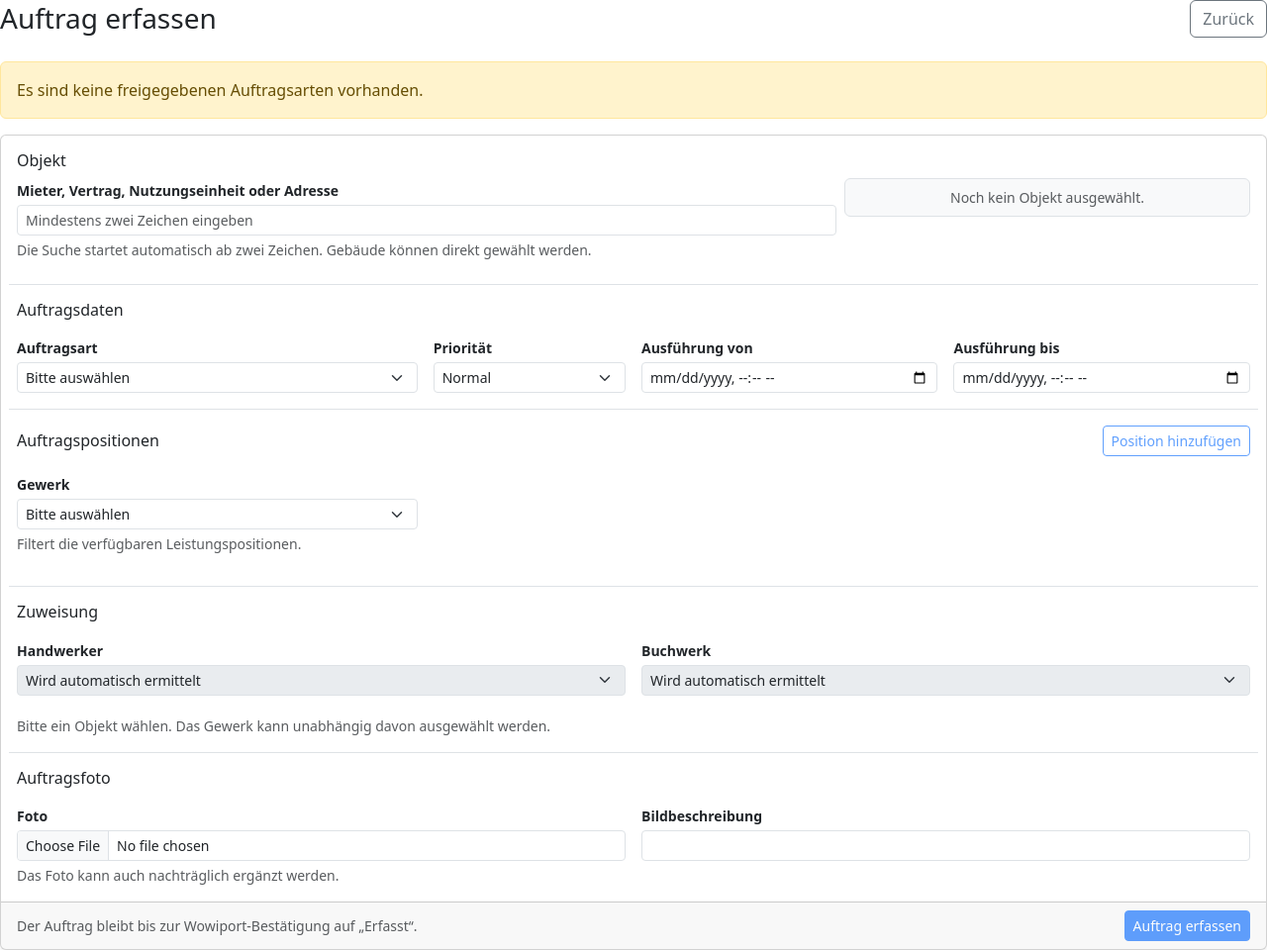
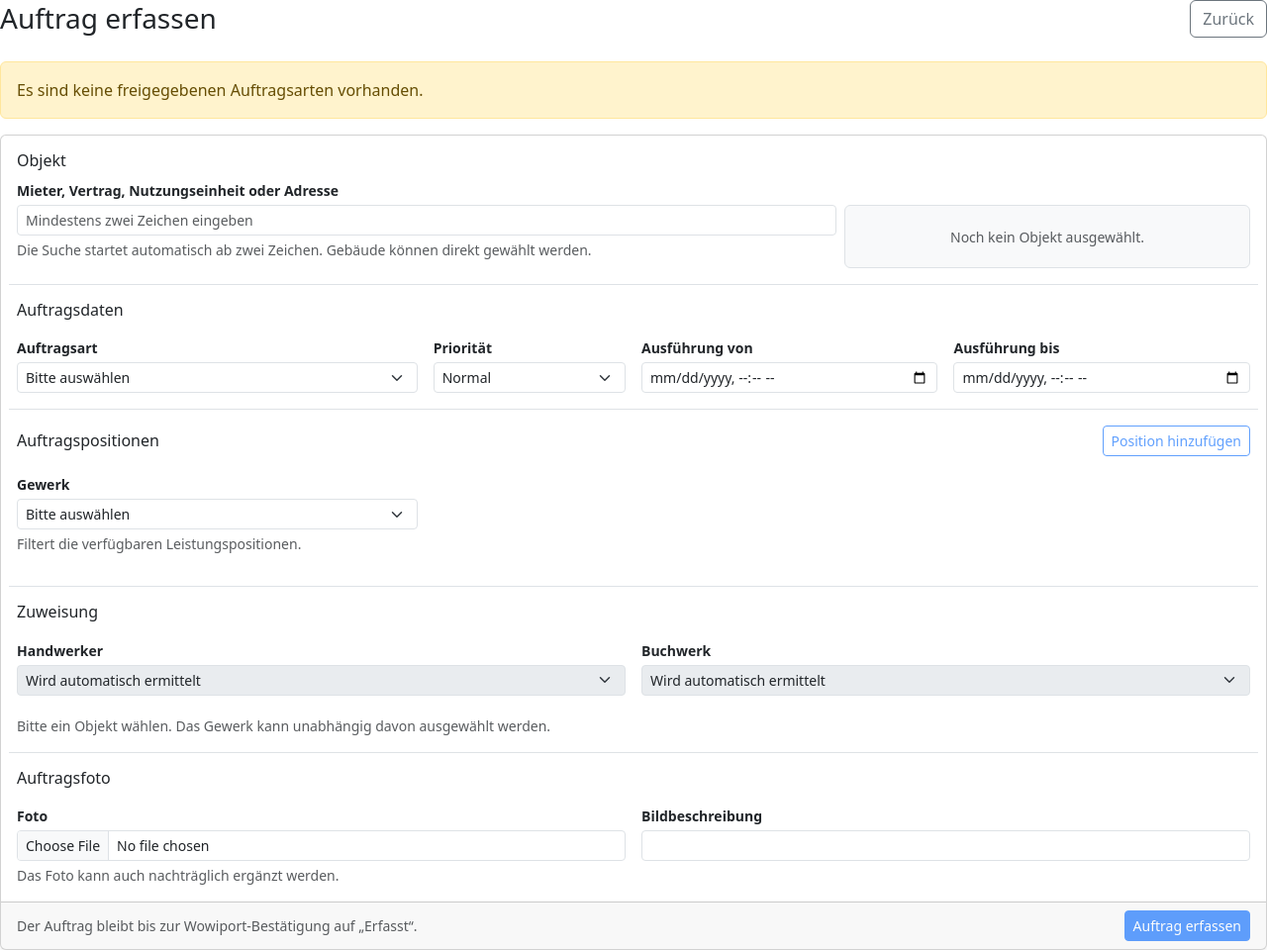
Before and after one commit to seb-bau/datlaeuft, a Python web app: template app/templates/admin/commission_form.html in a window 1280 px wide. Shown: the whole page at 99% size. Run offline with Jinja, Linux system fonts and the light colour scheme; the template is opened without the code that fills it, so the values that code supplies are empty; some libraries are stand-ins or nearby versions.

Commit message:
CommissionForm

```diff
--- a/app/templates/admin/commission_form.html
+++ b/app/templates/admin/commission_form.html
@@ -90,8 +90,6 @@
       <div class="col-12">
         <h2 class="h6 mb-2">Objekt</h2>
 
-        <div class="row g-2 align-items-start">
-          <div class="col-lg-8">
         <label
           class="form-label small fw-semibold mb-1"
           for="objectSearch"
@@ -99,6 +97,8 @@
           Mieter, Vertrag, Nutzungseinheit oder Adresse
         </label>
 
+        <div class="row g-2 align-items-stretch">
+          <div class="col-lg-8">
             <input
               id="objectSearch"
               class="form-control form-control-sm"
```
Lines whose indentation alone changed are shown as unchanged.
